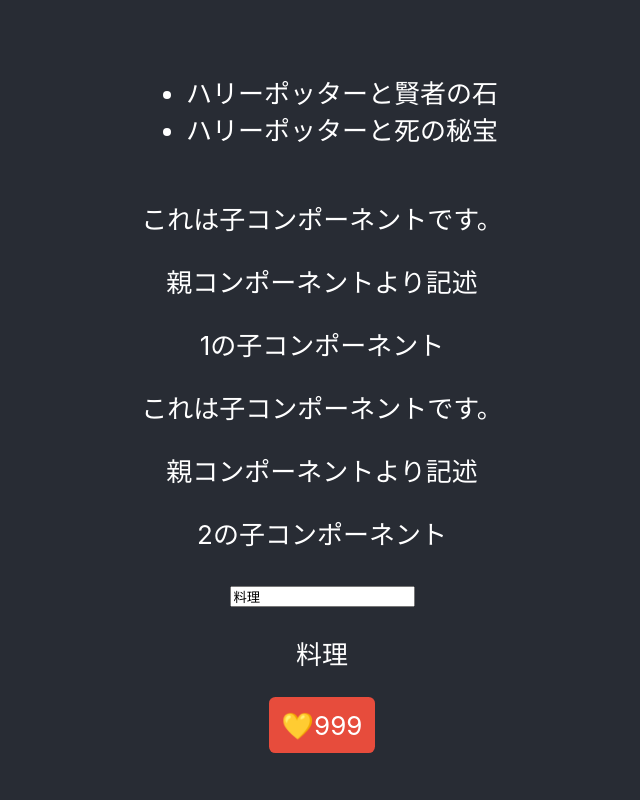
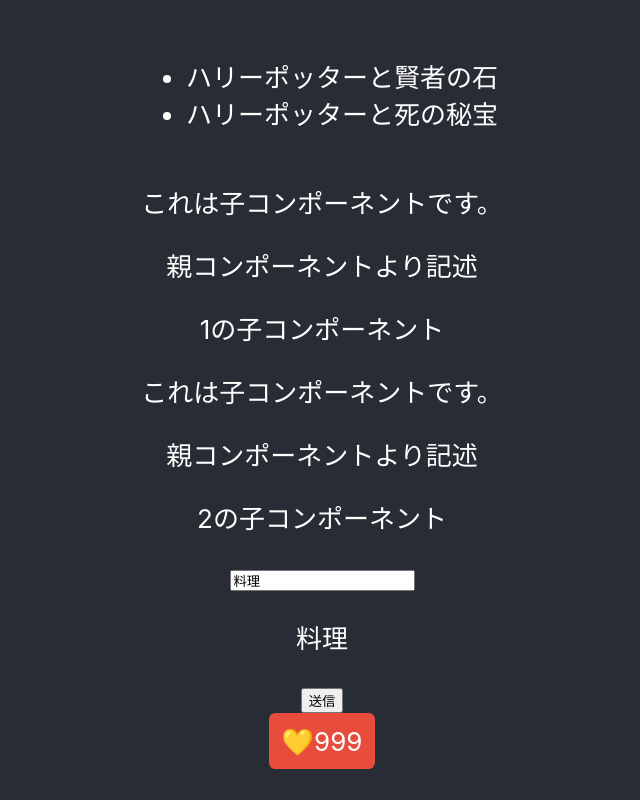
Before and after one commit to YutoGIma/TypeScript-practice, a React (Create React App) app in the folder link-button/: page / in a window 1280 px wide. Shown: the whole page, without its empty margins (318-958 px from the left). Built offline with nearby package versions, Linux system fonts and the light colour scheme.

Commit message:
入力の変更を検知して表示の変更を実装

```diff
--- a/link-button/src/input.tsx
+++ b/link-button/src/input.tsx
@@ -1,16 +1,25 @@
-import React from "react";
+import React, {useState} from "react";
 
 type Props = {
     children: string
 }
 
 const Input: React.FC<Props> = ({children}) => {
+    const [name, setName] = React.useState(children)
+    const handleChange = (e:any) => {
+        setName(e.target.value)
+    }
     return (
-        <div className="formInput">
-            <input type="text" defaultValue={ children }/>
-            <p>{ children }</p>
-        </div>
+        <form className="formInput" onSubmit={ clickEnter }>
+            <input name="name" type="text" defaultValue={ name } onChange={ handleChange }/>
+            <p>{ name }</p>
+            <button type="submit">送信</button>
+        </form>
     )
 }
 
+function clickEnter(){
+    console.log("yes")
+}
+
 export default Input
```
